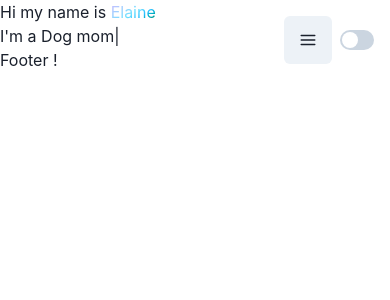
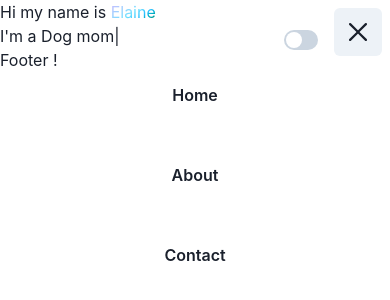
Before and after one commit to nurselaine/about-nurselainev2, a React (Create React App) app in the folder frontend/: page / in a window 390 px wide. Both pictures are taken after a click on the button "Open Menu". Shown: the top 300 px of the page. Built offline with nearby package versions, Linux system fonts and the light colour scheme.

Commit message:
Added responsive navbar with hamburger menu

```diff
--- a/frontend/src/Component/Header/Header.jsx
+++ b/frontend/src/Component/Header/Header.jsx
@@ -1,66 +1,151 @@
-import {useState, React} from "react";
+import { useState, React } from "react";
 import {
   useColorMode,
   Switch,
+  Box,
   Flex,
   Link,
   Button,
-  IconButton
+  Text,
+  IconButton,
 } from "@chakra-ui/react";
-import {HamburgerIcon, CloseIcon} from "@chakra-ui/icons";
-
+import { HamburgerIcon, CloseIcon, MoonIcon } from "@chakra-ui/icons";
 
 const Header = () => {
   const { colorMode, toggleColorMode } = useColorMode();
-  const isDark = colorMode === 'dark';
-  const [display, changeDisplay] = useState('none');
+  const isDark = colorMode === "dark";
+  const [display, changeDisplay] = useState("none");
+  const [menu, changeManu] = useState(false);
 
   return (
     <Flex>
-      <Flex
-        position="fixed"
-        top="1rem"
-        right="1rem"
-        align="center"
-      >
-
+      <Flex position="fixed" top="1rem" right="1rem" align="center">
         {/* Desktop */}
-        <Flex
-          display={['none', "none", "flex", "flex"]}
-        >
-          <Link href="/" passHref>
-            <Button as="a" variant="ghost" aria-label="Home" my={5} w="100%">
+        <Flex display={["none", "none", "flex", "flex"]}>
+          <Link href="/">
+            <Button
+              as="a"
+              variant="ghost"
+              aria-label="Home"
+              my={5}
+              w="100%"
+              color={isDark ? "gray.50" : "gray.800"}
+            >
               Home
             </Button>
           </Link>
 
-          <Link href="/about" passHref>
-            <Button as="a" variant="ghost" aria-label="About" my={5} w="100%">
+          <Link href="/about">
+            <Button
+              as="a"
+              variant="ghost"
+              aria-label="About"
+              my={5}
+              w="100%"
+              color={isDark ? "gray.50" : "gray.800"}
+            >
               About
             </Button>
           </Link>
 
-          <Link href="/contact" passHref>
-            <Button as="a" variant="ghost" aria-label="Contact" my={5} w="100%">
+          <Link href="/contact">
+            <Button
+              as="a"
+              variant="ghost"
+              aria-label="Contact"
+              my={5}
+              w="100%"
+              color={isDark ? "gray.50" : "gray.800"}
+            >
               Contact
             </Button>
           </Link>
         </Flex>
 
+        <Switch
+          color="green"
+          isChecked={isDark}
+          onChange={toggleColorMode}
+          mr={2}
+        />
         {/* Mobile */}
+
         <IconButton
           aria-label="Open Menu"
           size="lg"
-          mr={2}
-          icon={<HamburgerIcon />}
-          onClick={() => changeDisplay('flex')}
-          display={['flex', 'flex', 'none']}
+          icon={display === "flex" ? "" : <HamburgerIcon />}
+          bg={display === "flex" && 'none'}
+          onClick={() => changeDisplay("flex")}
+          display={["flex", "flex", "none", "none"]}
+          ml={"auto"}
         />
-        <Switch color="green" isChecked={isDark} onChange={toggleColorMode} />
       </Flex>
       {/* Mobile Content */}
+      <Flex
+        w="100vw"
+        h="100vh"
+        display={display}
+        zIndex={20}
+        pos="fixed"
+        top="0"
+        left="0"
+        overflowY="auto"
+        flexDir="column"
+      >
+        <Flex justify="flex-end">
+          <IconButton
+            mt={2}
+            mr={2}
+            aria-label="Open Menu"
+            size="lg"
+            icon={<CloseIcon />}
+            onClick={() => changeDisplay("none")}
+          />
+        </Flex>
+
+        <Flex flexDir="column" align="center">
+          <Link href="/">
+            <Button
+              as="a"
+              variant="ghost"
+              aria-label="Home"
+              my={5}
+              w="100%"
+              color={isDark ? "gray.50" : "gray.800"}
+            >
+              Home
+            </Button>
+          </Link>
+
+          <Link href="/about">
+            <Button
+              as="a"
+              variant="ghost"
+              aria-label="About"
+              my={5}
+              w="100%"
+              color={isDark ? "gray.50" : "gray.800"}
+            >
+              About
+            </Button>
+          </Link>
+
+          <Link href="/contact">
+            <Button
+              as="a"
+              variant="ghost"
+              aria-label="Contact"
+              my={5}
+              w="100%"
+              color={isDark ? "gray.50" : "gray.800"}
+            >
+              Contact
+            </Button>
+          </Link>
+        </Flex>
+      </Flex>
     </Flex>
-  )
-}
+  );
+};
 
 export default Header;
```
Also changed, not shown: 1 other file (tests, documents, lock files or other folders).
